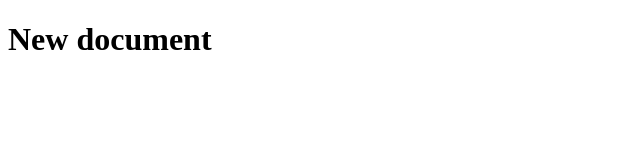
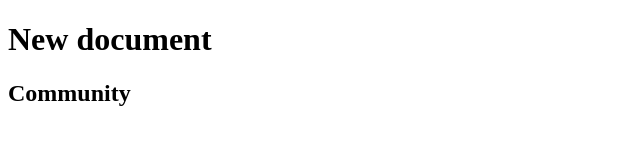
Before and after one commit to DarinaDomalega/github-tutorial, a plain HTML site: page index.html in a window 1280 px wide. Shown: the whole page, without its empty margins (0-640 px from the left). Drawn offline with Linux system fonts and the light colour scheme.

Commit message:
Добавили строку подзаголовок

```diff
--- a/index.html
+++ b/index.html
@@ -8,5 +8,6 @@
 </head>
 <body>
     <h1>New document</h1>
+    <h2>Community</h2>
 </body>
 </html>
```
